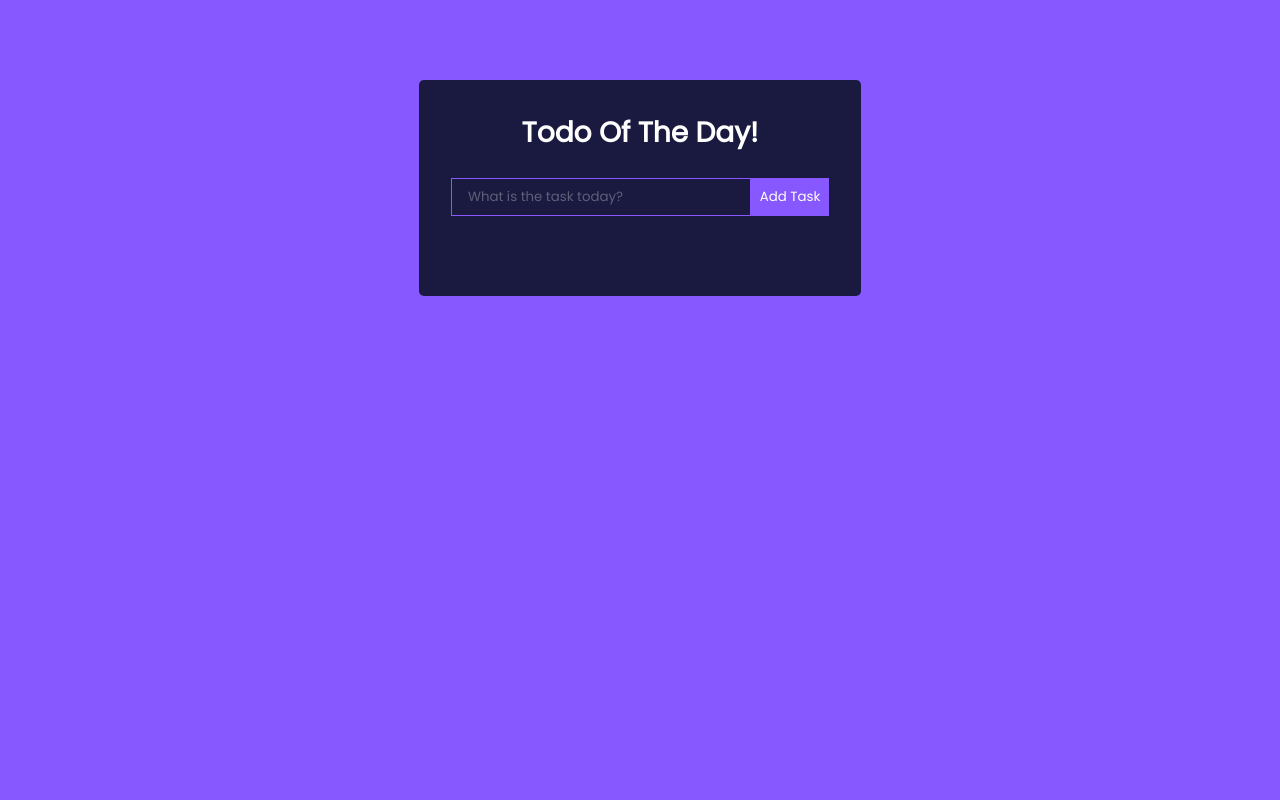
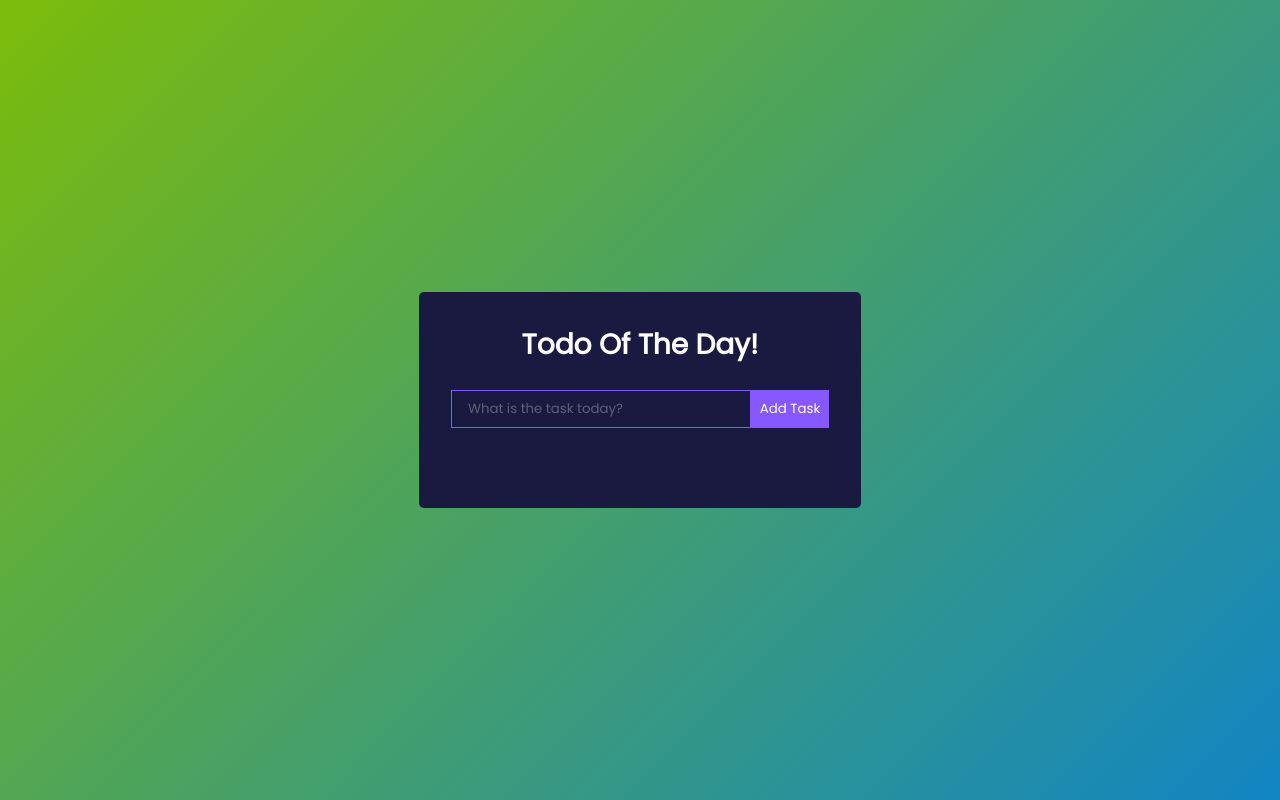
Before and after one commit to JianRong-King/Pragmatic-Todo-List, a React (Create React App) app: page / in a window 1280 px wide. Built offline with nearby package versions, Linux system fonts and the light colour scheme.

Commit message:
UI- change the background of UI and make the todo wrapper box more centered

```diff
--- a/src/App.css
+++ b/src/App.css
@@ -8,10 +8,20 @@
 }
 
 body {
-  background: #8758ff;
+
+  align-items: center;
   display: flex;
   justify-content: center;
-  align-items: center;
+  flex-direction: column; /* Stack items vertically */
+  background: -webkit-linear-gradient(-45deg, rgba(167, 133, 196, 1) 0%, rgba(124, 188, 10, 1) 100%);
+  background: linear-gradient(-45deg, rgba(17, 133, 196, 1) 0%, rgba(124, 188, 10, 1) 100%);
+  background-size: cover;
+  background-repeat: no-repeat;
+  background-attachment: fixed;
+  margin: 0;
+  height: 100vh;
+  width: 100vw;
+
 }
 
 .App {
@@ -26,14 +36,16 @@ h1 {
 
 .TodoWrapper {
   background: #1A1A40;
-  margin-top: 5rem;
+  margin-top: 0rem;
   padding: 2rem;
   border-radius: 5px;
+  text-align:;
 }
 
 .TodoForm {
   width: 100%;
   margin-bottom: 1rem;
+  text-align: center;
 }
 
 .todo-input {
```
